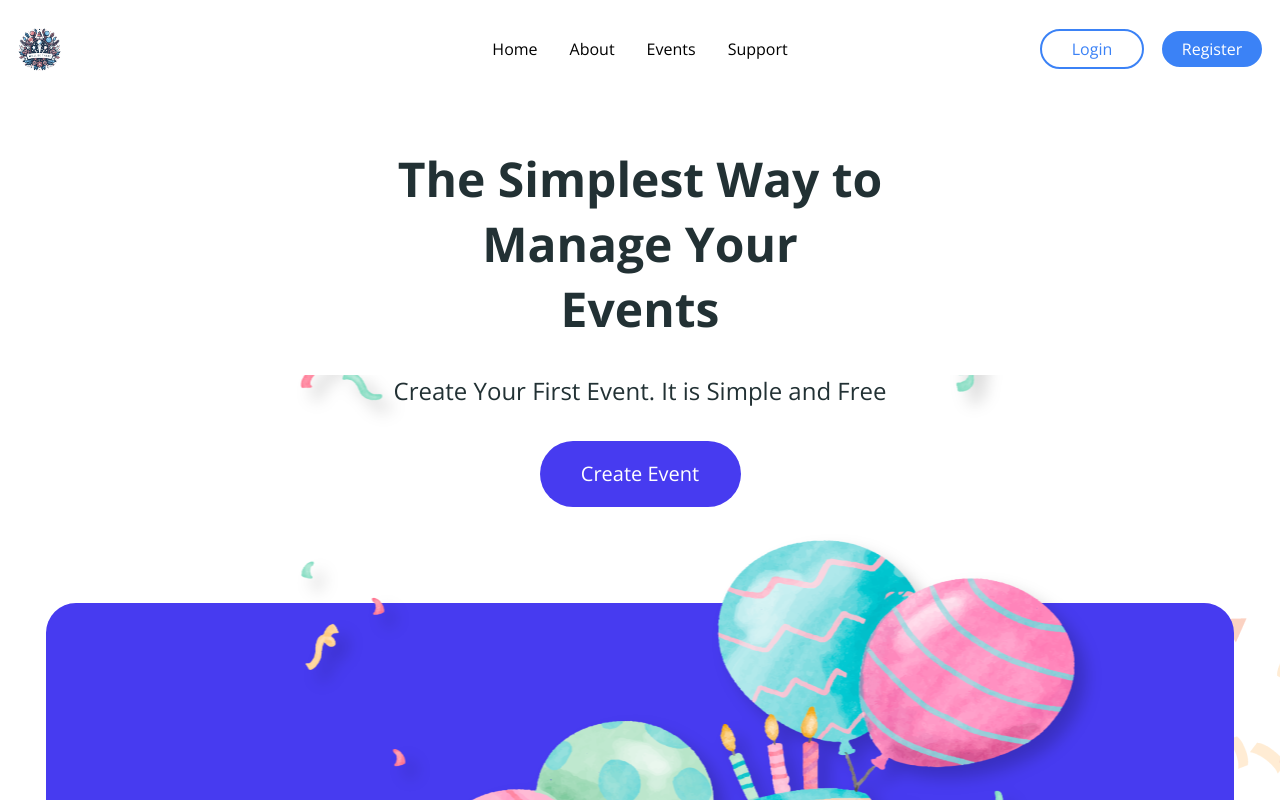
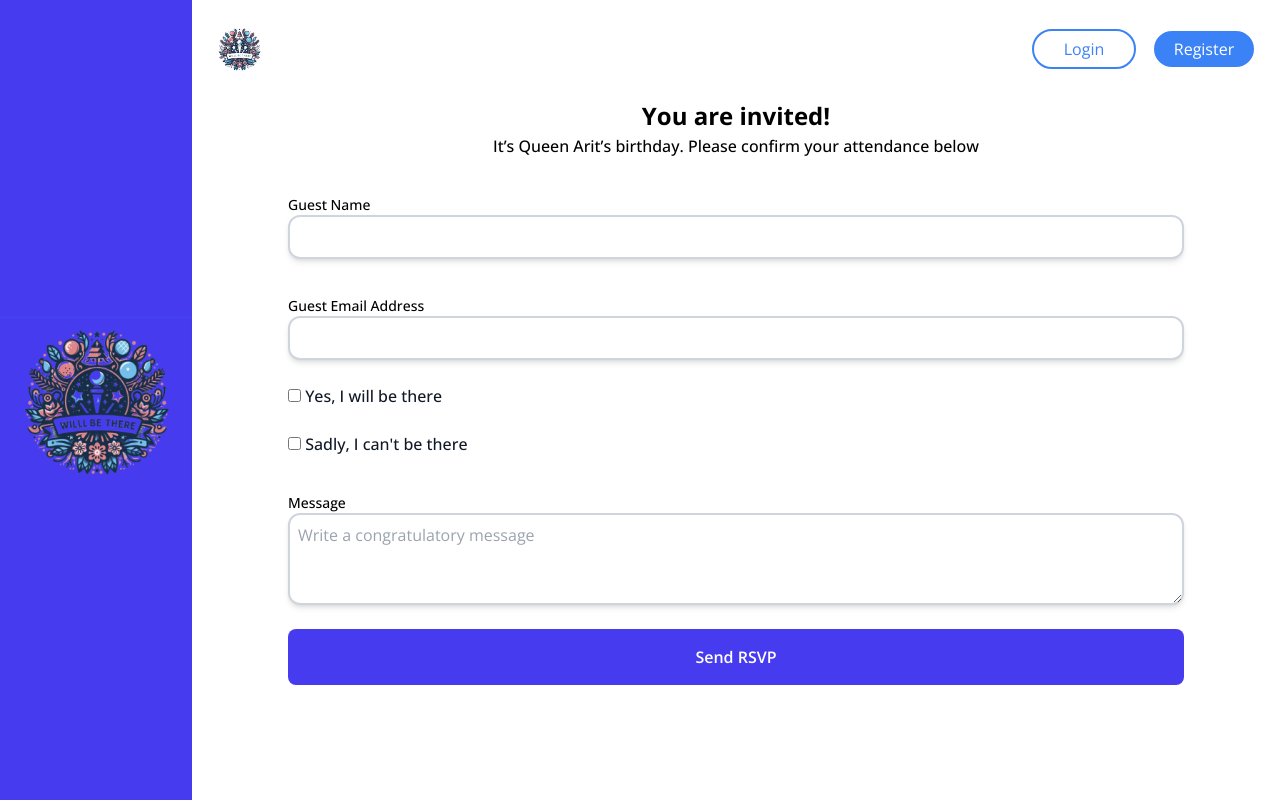
Before and after one commit to Areebah-snow/adch-group-5, a React (Vite) app: page /invitation in a window 1280 px wide. Shown: the top 800 px of the page. Built offline with nearby package versions, Linux system fonts and the light colour scheme; no server answers.

Commit message:
invitation form

```diff
--- a/src/App.jsx
+++ b/src/App.jsx
@@ -16,6 +16,7 @@ import Settings from "./Pages/Dashboard/Settings";
 import Helpcenter from "./Pages/Dashboard/Helpcenter";
 import Eventsucess from "./Pages/Dashboard/Eventsucess";
 import Forgotpassword from "./Pages/Auth/Forgotpassword";
+import Invitation from "./Pages/Dashboard/Invitation";
 function App() {
   const [authLoaded, setAuthLoaded] = useState(false);
   onAuthStateChanged(auth, (user) => {
@@ -38,6 +39,7 @@ function App() {
     { path: "/rsvp", element: <Rsvp /> },
     { path: "/settings", element: <Settings /> },
     { path: "/helpcenter", element: <Helpcenter /> },
+    { path: "/invitation", element: <Invitation /> },
     { path: "/resetpassword", element: <Forgotpassword /> },
   ]);
   return (
--- /dev/null
+++ b/src/Pages/Auth/axios.js
@@ -0,0 +1,5 @@
+import axios from "axios";
+
+export default axios.create({
+  baseURL: "https://db-lhsk5bihpq-uc.a.run.app/api/",
+});
--- a/src/Pages/Dashboard/CreateEvent.jsx
+++ b/src/Pages/Dashboard/CreateEvent.jsx
@@ -1,6 +1,7 @@
 import Nav from "../../Components/Nav";
 import Sidebar from "../../Components/Sidebar";
 import Mobilesidebar from "../../Components/Mobilesidebar";
+import { ToastContainer, Zoom, toast } from "react-toastify";
 
 const CreateEvent = () => {
   return (
@@ -23,6 +24,7 @@ const CreateEvent = () => {
               <div className="my-4 flex flex-col">
                 <label className="font-semibold">Event Name</label>
                 <input
+                  value="eventName"
                   type="text"
                   placeholder="Name of the event"
                   className="rounded-md px-4 py-3 w-full border border-gray outline-none shadow-md"
@@ -31,6 +33,7 @@ const CreateEvent = () => {
               <div className="my-4 flex flex-col">
                 <label className="font-semibold">Event Description</label>
                 <input
+                  value="eventDescription"
                   type="text"
                   placeholder="Give a brief description of the event..."
                   className="rounded-md px-4 py-3 w-full border border-gray outline-none shadow-md"
@@ -40,6 +43,7 @@ const CreateEvent = () => {
                 <div className="my-4 w-full flex flex-col">
                   <label className="font-semibold">Start Time</label>
                   <input
+                    value="eventStartTime"
                     type="time"
                     className="rounded-md px-4 py-3 w-full border border-gray outline-none shadow-md"
                   />
@@ -47,6 +51,7 @@ const CreateEvent = () => {
                 <div className="my-4 w-full flex flex-col">
                   <label className="font-semibold">Event Start Date</label>
                   <input
+                    value="eventStartDate"
                     type="date"
                     className="rounded-md px-4 py-3 w-full border border-gray outline-none shadow-md"
                   />
@@ -56,6 +61,7 @@ const CreateEvent = () => {
                 <div className="my-4 w-full  flex flex-col">
                   <label className="font-semibold">End Time</label>
                   <input
+                    value="eventEndTime"
                     type="time"
                     className="rounded-md px-4 py-3 w-full border border-gray outline-none shadow-md"
                   />
@@ -63,6 +69,7 @@ const CreateEvent = () => {
                 <div className="my-4 w-full flex flex-col">
                   <label className="font-semibold">Event End Date</label>
                   <input
+                    value="eventEndDate"
                     type="date"
                     className="rounded-md px-4 py-3 w-full border border-gray outline-none shadow-md"
                   />
@@ -71,6 +78,7 @@ const CreateEvent = () => {
               <div className="my-4 flex flex-col">
                 <label className="font-semibold">Event Location</label>
                 <input
+                  value="eventLocation"
                   type="text"
                   placeholder="Enter event location..."
                   className="rounded-md px-4 py-3 w-full border border-gray outline-none shadow-md"
@@ -78,6 +86,7 @@ const CreateEvent = () => {
               </div>
               <input
                 type="text"
+                value="eventotherInfo"
                 placeholder="Other additional information"
                 className="my-4 rounded-md px-4 py-3 w-full border border-gray outline-none shadow-md"
               />
@@ -95,6 +104,7 @@ const CreateEvent = () => {
                 Create Event
               </button>
             </form>
+            <ToastContainer transition={Zoom} />
           </div>
         </div>
       </div>
--- /dev/null
+++ b/src/Pages/Dashboard/Invitation.jsx
@@ -0,0 +1,112 @@
+/* eslint-disable react/no-unescaped-entities */
+import { Link } from "react-router-dom";
+import logo from "../../assets/image 2.png";
+import icon from "../../assets/Logo.png";
+import { useState } from "react";
+
+const Invitation = () => {
+  const [checkedbox, setcheckedbox] = useState("");
+  console.log(checkedbox);
+  const handlesubmit = (e) => {
+    e.preventDefault();
+  };
+  return (
+    <div>
+      <div className="hidden md:w-[15%] bg-primary h-screen fixed left-0 top-0 bottom-0 md:flex items-center">
+        <img src={logo} alt="" />
+      </div>
+      <div className="md:ml-[15%]">
+        <div className="flex items-center justify-between p-6">
+          <div className="md:w-[224px] h-[50px]">
+            <img src={icon} alt="" />
+          </div>
+          <div className="flex gap-4">
+            <Link
+              to="/login"
+              className="w-[104px] flex items-center justify-center h-[40px] border-2 rounded-[24px] text-blue-500 border-blue-500"
+            >
+              Login
+            </Link>
+            <Link
+              to="/register"
+              className="w-[104px] h-[40px] flex items-center justify-center border-2 rounded-[24px] bg-blue-500 text-white"
+            >
+              Register
+            </Link>
+          </div>
+        </div>
+        <div className="lg:px-24 px-6">
+          <h1 className="font-[700] text-center text-[24px]">
+            You are invited!
+          </h1>
+          <p className="font-[500] text-center">
+            It’s Queen Arit’s birthday. Please confirm your attendance below
+          </p>
+          <form onSubmit={handlesubmit}>
+            <div className="flex flex-col w-full mt-9">
+              <label className="font-[500] text-[14px]" htmlFor="">
+                Guest Name
+              </label>
+              <input
+                className="p-2 border-gray border-2 outline-none shadow-md rounded-xl"
+                type="text"
+                required
+              />
+            </div>
+            <div className="flex flex-col w-full mt-9">
+              <label className="font-[500] text-[14px]" htmlFor="">
+                Guest Email Address
+              </label>
+              <input
+                className="p-2 border-gray border-2 outline-none shadow-md rounded-xl"
+                type="email"
+                required
+              />
+            </div>
+            <div className="flex flex-col gap-6 mt-6 text-[#101928] font-[500]">
+              <label htmlFor="">
+                <input
+                  type="checkbox"
+                  value="present"
+                  checked={checkedbox === "present"}
+                  onChange={() => setcheckedbox("present")}
+                />
+                {""} Yes, I will be there
+              </label>
+              <label htmlFor="">
+                <input
+                  type="checkbox"
+                  value="absent"
+                  checked={checkedbox === "absent"}
+                  onChange={() => setcheckedbox("absent")}
+                />
+                {""} Sadly, I can't be there
+              </label>
+            </div>
+            <div className="flex flex-col w-full mt-9">
+              <label className="font-[500] text-[14px]" htmlFor="">
+                Message
+              </label>
+              <textarea
+                className="p-2 border-gray border-2 outline-none shadow-md rounded-xl"
+                name=""
+                id=""
+                rows="3"
+                placeholder="Write a congratulatory message"
+                required
+              ></textarea>
+            </div>
+            <button
+              className="text-center bg-primary w-full my-6 py-4 text-white font-[600] rounded-lg"
+              type="submit"
+            >
+              Send RSVP
+            </button>
+          </form>
+        </div>
+      </div>
+    </div>
+  );
+};
+
+export default Invitation;
```
Also changed, not shown: src/assets/image 2.png (added).
